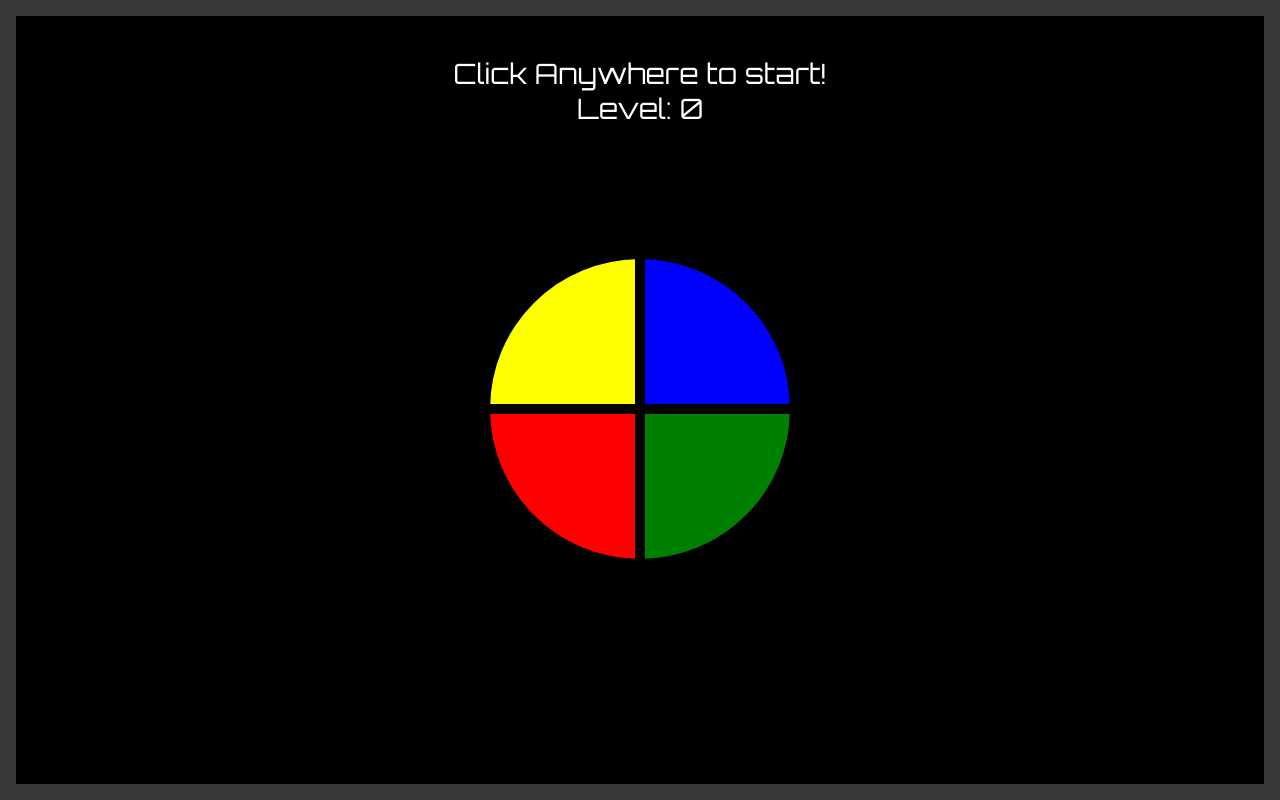
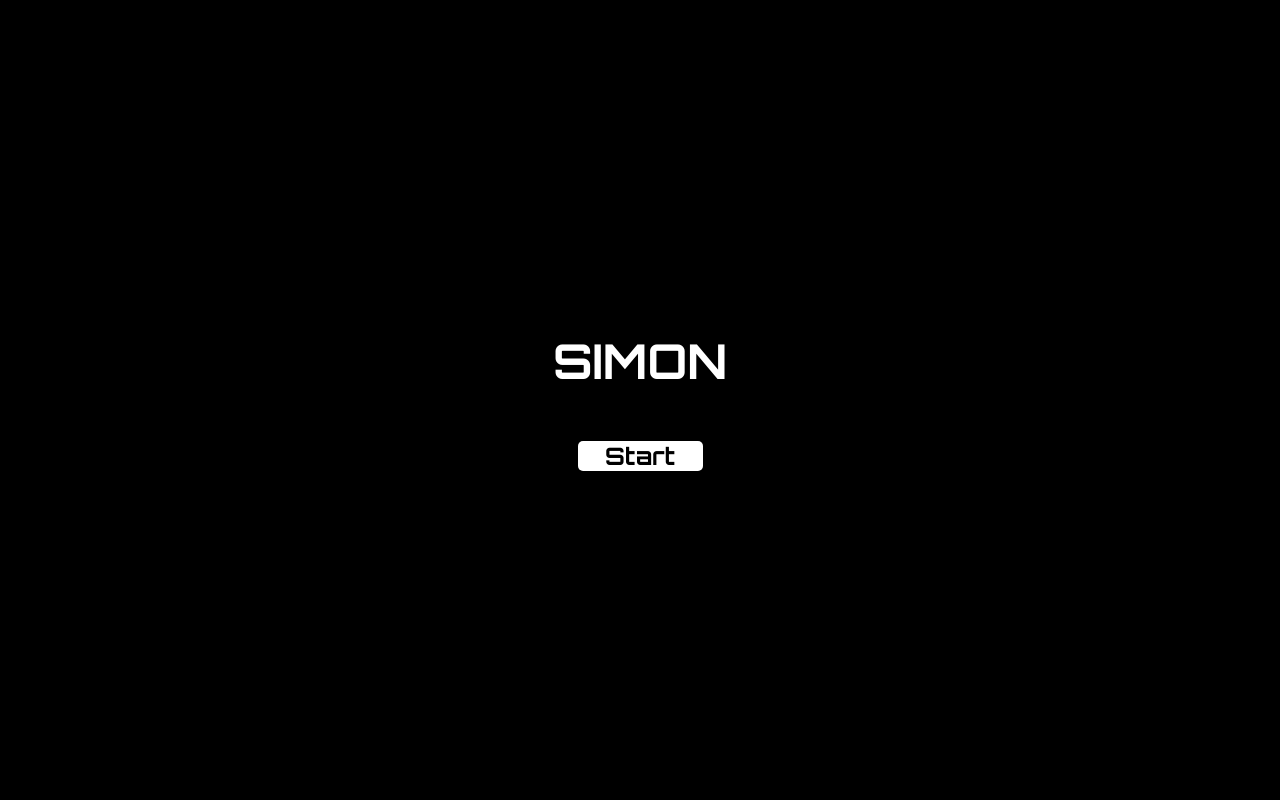
Before and after one commit to elkhailihamza/simon, a plain HTML site: page simon.html in a window 1280 px wide. Drawn offline with Linux system fonts and the light colour scheme.

Commit message:
added a simple main menu

```diff
--- a/simon.css
+++ b/simon.css
@@ -11,12 +11,17 @@ body {
     font-family: "Orbitron", sans-serif;
     font-optical-sizing: auto;
     font-style: normal;
-    height: 100vh;
+    height: 100%;
+
+}
+
+#game {
     display: flex;
     flex-direction: column;
     align-items: center;
     justify-content: center;
     border: 16px #393939 solid;
+    height: 100vh;
 }
 
 #simon {
@@ -85,13 +90,80 @@ body {
     padding: 20px;
 }
 
+
+
+#main {
+    width: 100%;
+    height: 100%;
+    display: flex;
+    justify-content: center;
+    align-items: center;
+    position: absolute;
+    z-index: 999;
+    background: black;
+}
+
+#menu {
+    width: 300px;
+    height: 300px;
+    display: grid;
+    justify-items: center;
+    align-content: center;
+    gap: 50px;
+    text-align: center;
+    border-radius: 5px;
+}
+
+#title {
+    width: fit-content;
+    height: fit-content;
+}
+
+#title h1 {
+    font-size: xxx-large;
+}
+
+#startGameBtn {
+    color: black;
+    width: fit-content;
+    height: fit-content;
+    background: white;
+    border-radius: 5px;
+    transition: transform 0.2s ease;
+    cursor: pointer;
+    user-select: none;
+}
+
+#startGameBtn h1 {
+    font-size: x-large;
+    width: 125px;
+}
+
+#startGameBtn:hover {
+    transform: scale(0.98);
+}
+
+#startGameBtn:active {
+    transform: scale(0.96);
+}
+
 @media (max-width: 768px) {
-    body {
+    #game {
         border: none;
     }
     #simon {
         width: 80vw;
         height: 80vw;
+    }
+    #menu {
+        width: 200px;
+        height: 200px;
+    }
+    #title h1 {
+        font-size: xx-large;
+    }
+    #startGameBtn h1 {
+        width: 100px;
     }
 }
 
@@ -102,6 +174,12 @@ body {
         min-width: 250px;
         min-height: 250px;
     }
+    #title h1 {
+        font-size: x-large;
+    }
+    #startGameBtn h1 {
+        font-size: medium;
+    }
 }
 
 @media (max-width: 320px) {
--- a/simon.html
+++ b/simon.html
@@ -7,11 +7,22 @@
     <link rel="stylesheet" href="simon.css" >
 </head>
 <body>
+    <div id="main">
+        <div id="menu">
+            <div id="title">
+                <h1>SIMON</h1>
+            </div>
+            <div id="startGameBtn" onclick="startGame()">
+                <h1>Start</h1>
+            </div>
+        </div>
+    </div>
+    <div id="game">
         <div id="gameStatus">
             <span id="currentStatus"></span><br/>
             <span>Level: <span id="level">0</span></span>
         </div>
-    <div id="game">
+        <div>
             <div id="simon">
                 <div id="yellow" class="btn" onclick="play(1)">
                     <span></span>
@@ -27,6 +38,7 @@
                 </div>
             </div>
         </div>
+    </div>
 </body>
 <script src="simon.js"></script>
 </html>
--- a/simon.js
+++ b/simon.js
@@ -105,13 +105,12 @@ const resetGame = async () => {
     await randomPlay();
 }
 
-document.addEventListener("click", async () => {
-    currentStatus.innerText = '';
+const startGame = async () => {
+    document.getElementById("main").remove();
     await resetGame();
-}, {once: true})
+}
 
 document.addEventListener("DOMContentLoaded", async () => {
     simon.style.pointerEvents = "none";
-    currentStatus.innerText = 'Click Anywhere to start!';
     sounds.forEach(sound => sound.load());
 })
```
Lines whose indentation alone changed are shown as unchanged.
